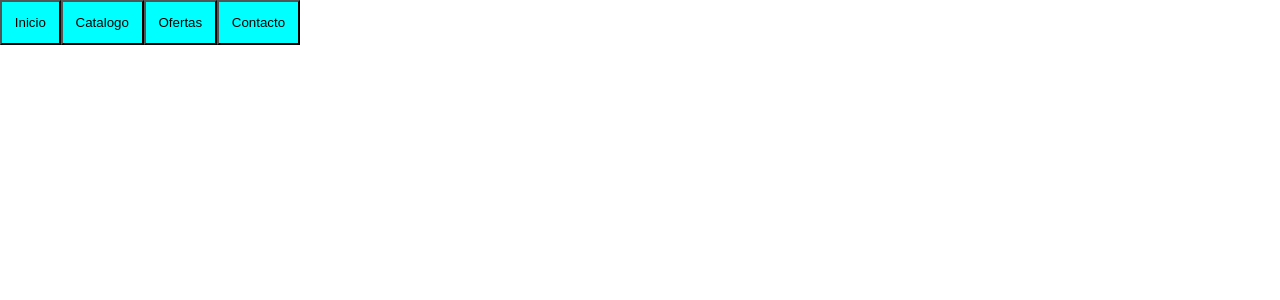
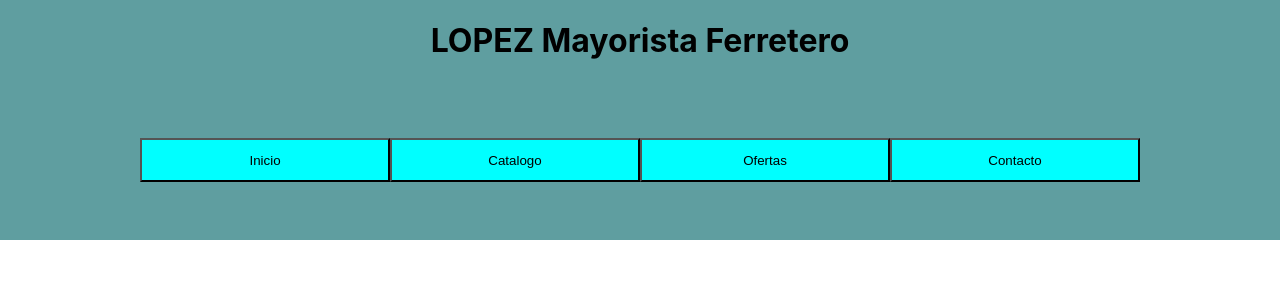
Before and after one commit to silvialoab/ferreteria-React, a React (Create React App) app in the folder ferreteria-silviaabouaquin/: page / in a window 1280 px wide. Shown: the top 300 px of the page. Built offline with nearby package versions, Linux system fonts and the light colour scheme.

Commit message:
agregue titulo y algo de estilo

```diff
--- a/ferreteria-silviaabouaquin/src/App.css
+++ b/ferreteria-silviaabouaquin/src/App.css
@@ -1,4 +1,14 @@
 button {
   padding: 0.8rem;
   background-color:aqua;
+  width: 250px;
 }
+
+containerGen {
+  padding: 10 40 10 40;
+  text-align: center;
+  width: 100%;
+  height: 350;
+  margin: 10px auto;
+  color: #ce0808;
+}
--- a/ferreteria-silviaabouaquin/src/App.js
+++ b/ferreteria-silviaabouaquin/src/App.js
@@ -1,12 +1,16 @@
 //import logo from './logo.svg';
 import './App.css';
-
 import NavBar from './Components/NavBar'
 
 function App() {
   return (
     <>
-       <NavBar></NavBar>
+      <div style={{display: 'flex',  justifyContent:'center', alignItems:'center', height: '10vh', backgroundColor:'cadetblue'}}>
+        <h1 >LOPEZ      Mayorista Ferretero</h1>
+      </div>
+      <div style={{display: 'flex',  justifyContent:'center', alignItems:'center', height: '20vh', backgroundColor:'cadetblue'}}>
+        <NavBar></NavBar>
+      </div>
     </>
   );
 }
```
Also changed, not shown: ferreteria-silviaabouaquin/src/Components/Titulo.jsx (added, +13 -0 lines).
